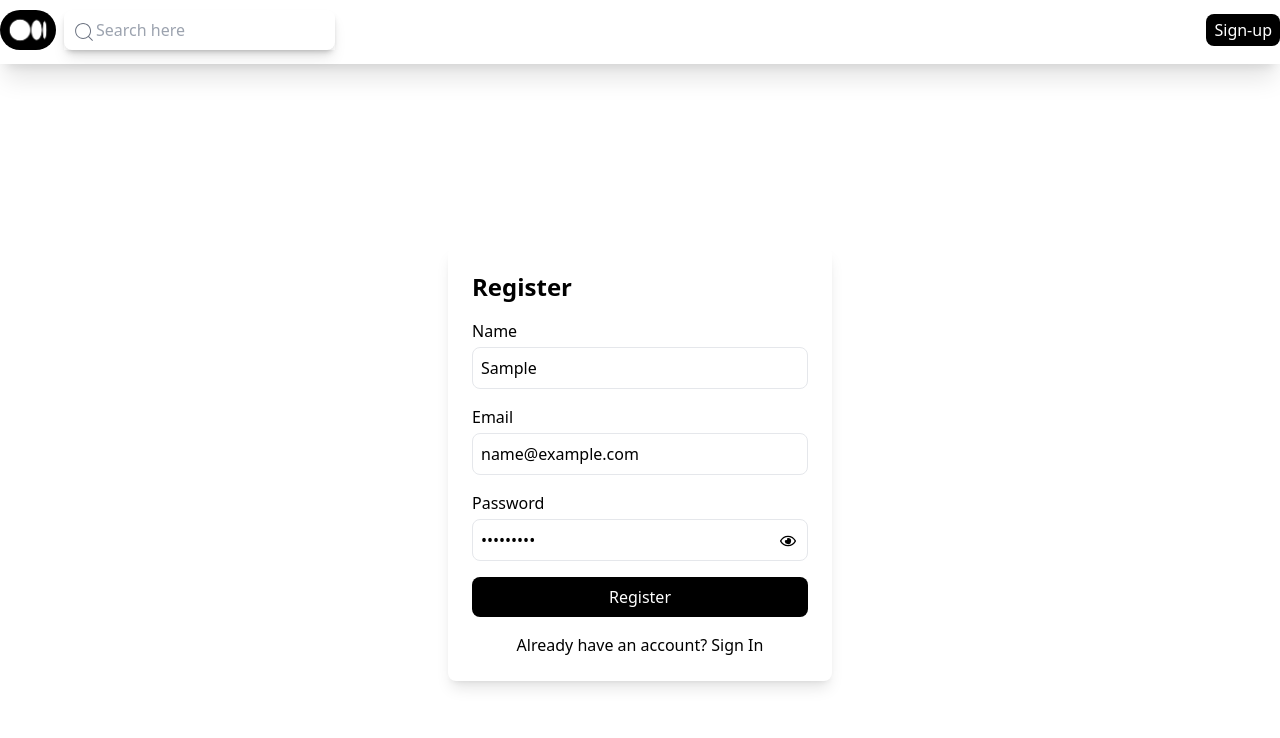
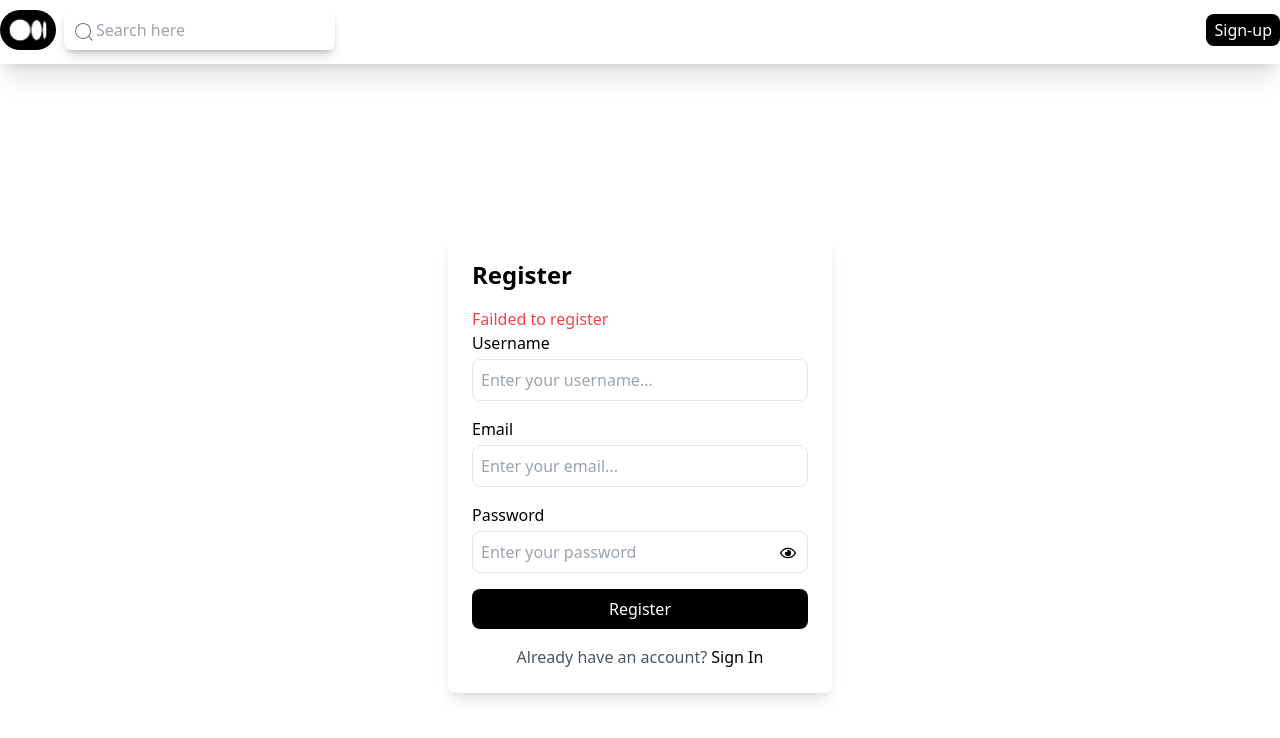
Before and after one commit to ankit9984/MEDIUM, a React (Vite) app in the folder frontend/: page /sign-up in a window 1280 px wide. Both pictures are taken after typing "Sample", "name@example.com", "Sample123" into the empty fields and a click on the button "Register". Shown: the top 738 px of the page. Built offline with nearby package versions, Linux system fonts and the light colour scheme; no server answers.

Commit message:
"Updated user registration functionality in backend and frontend"

```diff
--- a/frontend/src/components/Auth/Sign-up.jsx
+++ b/frontend/src/components/Auth/Sign-up.jsx
@@ -1,16 +1,26 @@
 import React, { useState } from 'react';
 import { FaRegEye, FaEyeSlash } from "react-icons/fa";
 import { Link } from 'react-router-dom';
+import { useAuth } from '../../context/AuthContext';
 
 function RegisterPage() {
-  const [name, setName] = useState('');
+  const [username, setUsername] = useState('');
   const [email, setEmail] = useState('');
   const [password, setPassword] = useState('');
   const [showPassword, setShowPassword] = useState(false);
 
-  const handleSubmit = (e) => {
+  const { register, error } = useAuth();
+
+  const handleSubmit = async (e) => {
     e.preventDefault();
-    console.log('Form submitted:', { name, email, password });
+    try {
+      await register({ username, email, password });
+      setUsername('');
+      setPassword('');
+      setEmail('');
+    } catch (error) {
+      console.error('Login failed:', error);
+    }
   };
 
   const togglePasswordVisibility = () => {
@@ -21,15 +31,15 @@ function RegisterPage() {
     <div className='flex justify-center items-center h-screen'>
       <form className='bg-white p-6 rounded-lg shadow-lg w-full max-w-sm' onSubmit={handleSubmit}>
         <h2 className='text-2xl font-bold mb-4'>Register</h2>
-
+        {error && <p className='text-red-500'>{error}</p>}
         <div className='mb-4'>
-          <label className='block text-black' htmlFor='name'>Name</label>
+          <label className='block text-black' htmlFor='username'>Username</label>
           <input
             type='text'
-            id='name'
-            name='name'
-            value={name}
-            onChange={(e) => setName(e.target.value)}
+            id='username'
+            name='username'
+            value={username}
+            onChange={(e) => setUsername(e.target.value)}
             placeholder='Enter your username...'
             className='mt-1 p-2 w-full border rounded-lg focus:outline-none'
           />
@@ -69,7 +79,7 @@ function RegisterPage() {
         </button>
 
         <div className='mt-4 text-center'>
-          <span className='text-gray-600t'>Already have an account? </span>
+          <span className='text-gray-600'>Already have an account? </span>
           <Link to='/login' className='text-black hover:underline'>Sign In</Link>
         </div>
       </form>
--- a/frontend/src/context/AuthContext.jsx
+++ b/frontend/src/context/AuthContext.jsx
@@ -44,20 +44,27 @@ export const AuthProvider = ({children}) => {
 
     const register = async (newUser) => {
         try {
-            const response = await api.post('/register', newUser);
+            const response = await api.post('/user/register', newUser);
             const data = response.data;
-            if(response.status === 200 ){
+            console.log(data);
+            // if(response.status === 200 ){
                 // Cookie.set('token', data.token);
                 setAuthState((prevState) => ({
                     ...prevState,
                     isAuthenticated: true,
                     user: data.newUser
                 }));
-            }else {
-                throw new Error('Failed to register')
+
+                setError(null)
+            // }else {
+            //     throw new Error('Failed to register')
+            // }
+        } catch (error) {
+            if(error?.response?.data?.error){
+                setError(error.response.data.error);
+            }else{
+                setError('Failded to register')
             }
-        } catch (error) {
-            console.error(error);
         }
     };
 
```
Also changed, not shown: 2 other files (tests, documents, lock files or other folders).
